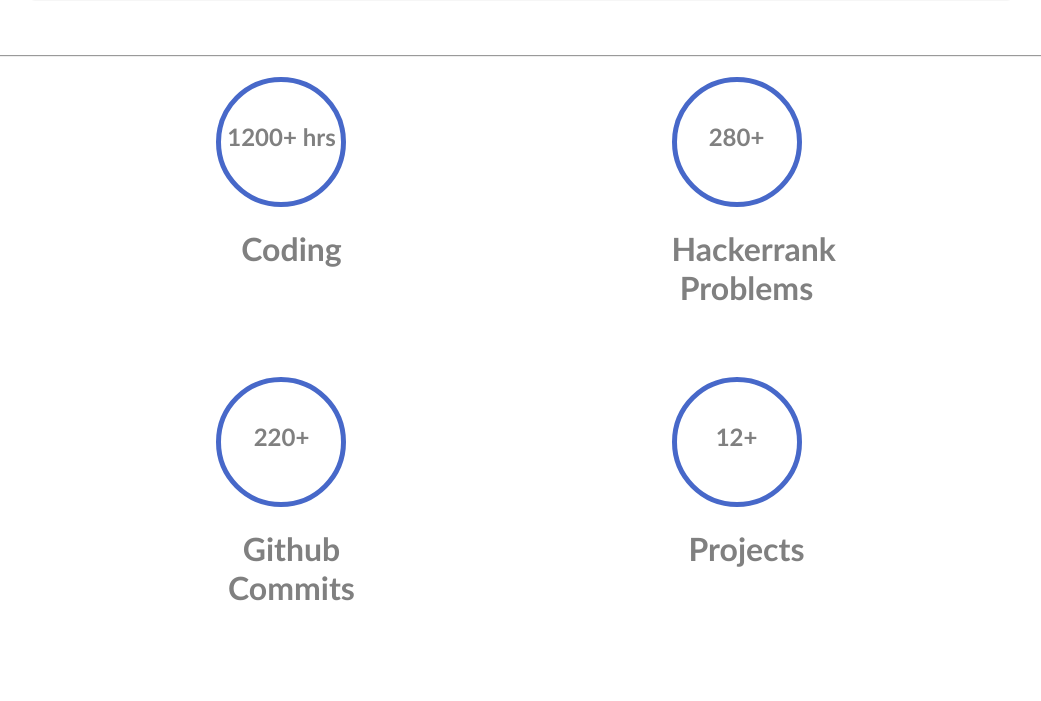
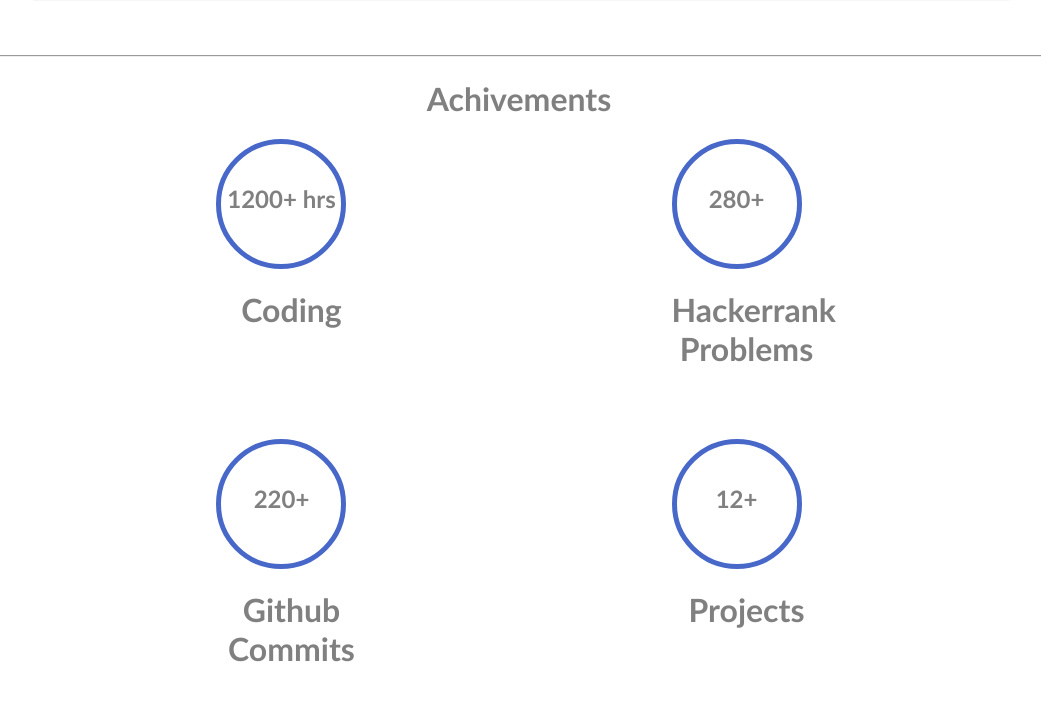
Before and after one commit to BhairavReddy67/portfolio, a plain HTML site: page index.html in a window 1280 px wide. Shown: the part 4191-4892 px from the top of the page, without its empty margins (121-1162 px from the left). Drawn offline with Linux system fonts and the light colour scheme.

Commit message:
portfolio

```diff
--- a/index.html
+++ b/index.html
@@ -143,6 +143,7 @@
         </div>
     </div>
     <hr/>
+    <h1  style="text-align: center;">Achivements</h1>
     <div class="proffiences1">
         <div>
             <div>
```
